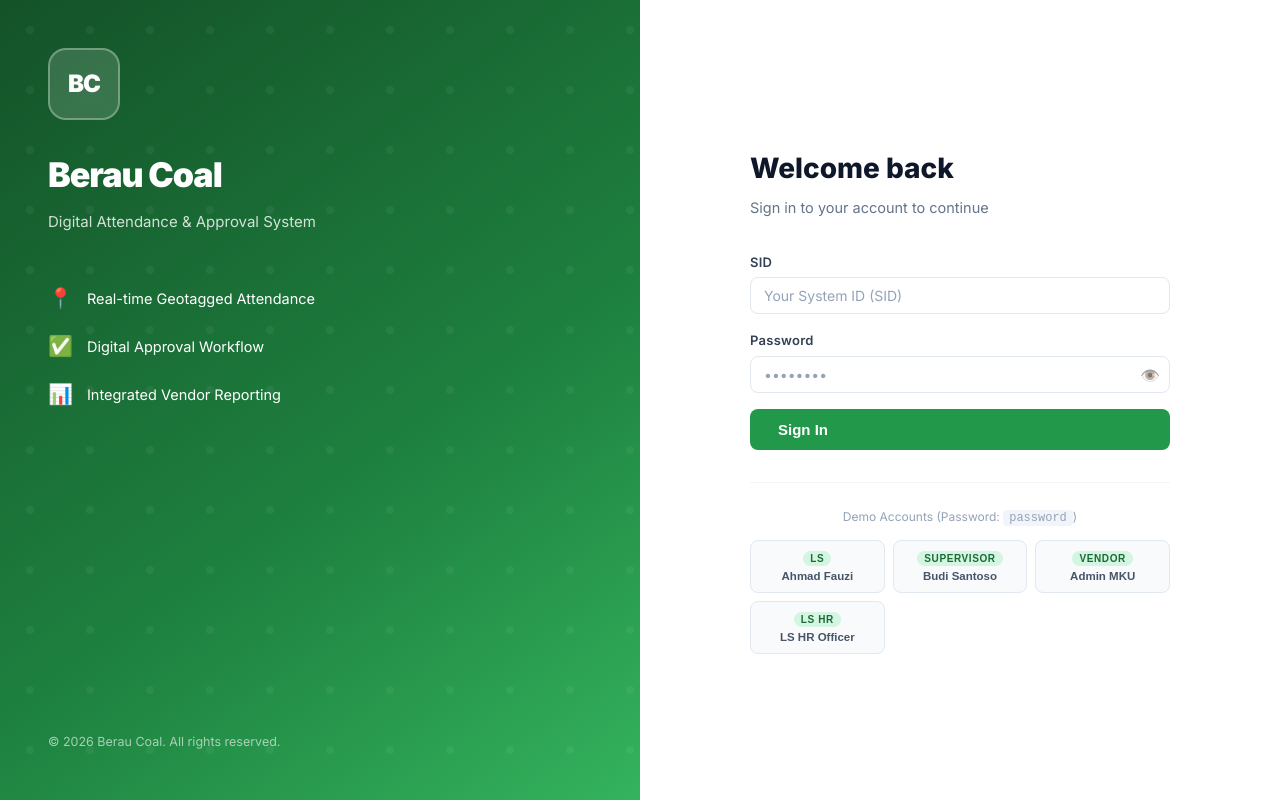
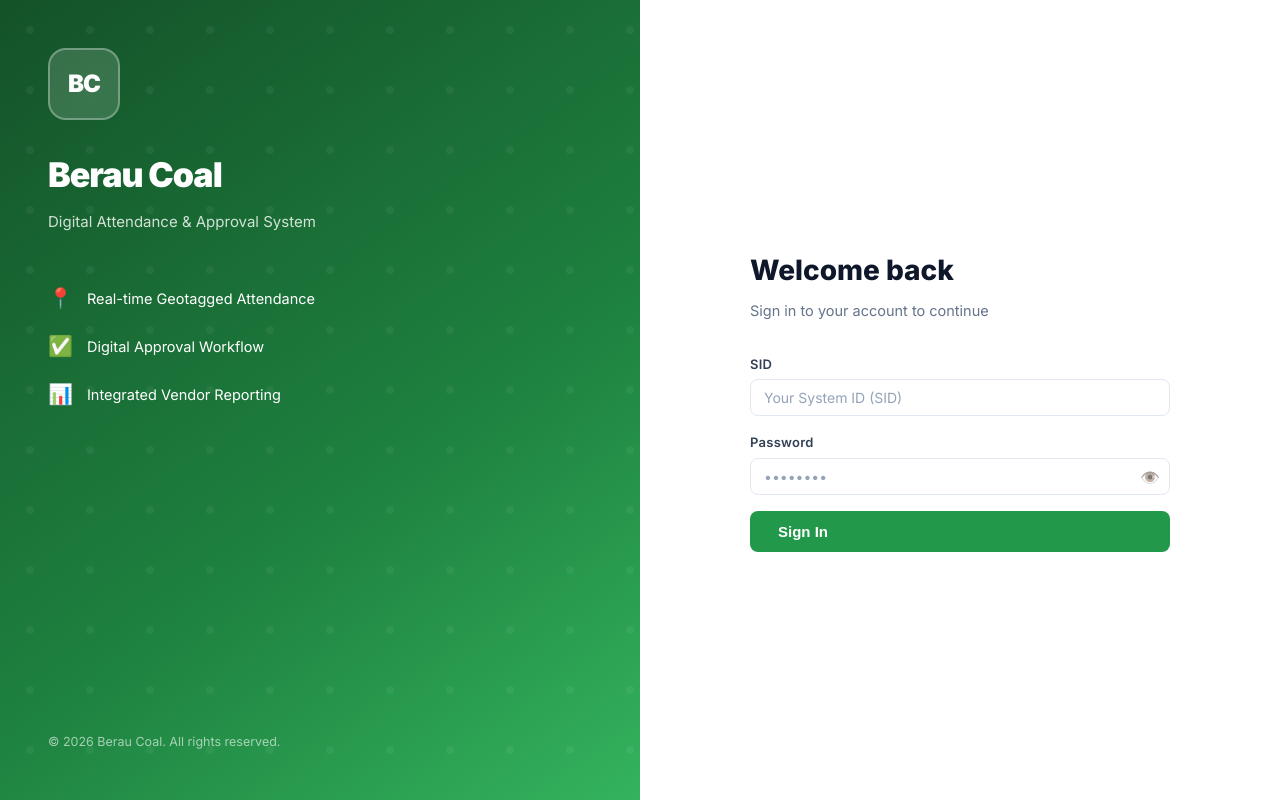
Before and after one commit to giovannirisrian-coder/HR_Attendance, a Vue app in the folder frontend/: page /login in a window 1280 px wide. Built offline with nearby package versions, Linux system fonts and the light colour scheme; no server answers.

Commit message:
refactor: remove demo accounts section from LoginView
- Eliminated the demo accounts feature from the LoginView component, including associated UI elements and functionality.
- Cleaned up related styles and JavaScript functions to streamline the login process and improve code maintainability.

```diff
--- a/frontend/src/views/LoginView.vue
+++ b/frontend/src/views/LoginView.vue
@@ -73,24 +73,6 @@
             <span>{{ loading ? 'Signing in…' : 'Sign In' }}</span>
           </button>
         </form>
-
-        <div class="demo-accounts">
-          <p class="demo-title">Demo Accounts (Password: <code>password</code>)</p>
-          <div class="demo-grid">
-            <button type="button" class="demo-btn" @click="fillDemo('ls1@beraucoal.com')">
-              <span class="demo-role">LS</span> Ahmad Fauzi
-            </button>
-            <button type="button" class="demo-btn" @click="fillDemo('supervisor1@beraucoal.com')">
-              <span class="demo-role">Supervisor</span> Budi Santoso
-            </button>
-            <button type="button" class="demo-btn" @click="fillDemo('vendor1@beraucoal.com')">
-              <span class="demo-role">Vendor</span> Admin MKU
-            </button>
-            <button type="button" class="demo-btn" @click="fillDemo('lshr@beraucoal.com')">
-              <span class="demo-role">LS HR</span> LS HR Officer
-            </button>
-          </div>
-        </div>
       </div>
     </div>
 
@@ -185,11 +167,6 @@
   saving: false,
   error: '',
 });
-
-const fillDemo = (sid) => {
-  form.sid = sid;
-  form.password = 'password';
-};
 
 // Resolve the post-login landing route for a role.
 const routeForRole = (role) => {
@@ -342,30 +319,6 @@
 }
 .pw-toggle:hover { opacity: 1; }
 
-/* ── Demo accounts ─ */
-.demo-accounts { margin-top: 32px; padding-top: 24px; border-top: 1px solid var(--bc-gray-100); }
-.demo-title { font-size: 12px; color: var(--bc-gray-400); text-align: center; margin-bottom: 12px; }
-.demo-title code { background: var(--bc-gray-100); padding: 1px 6px; border-radius: 4px; font-family: monospace; }
-.demo-grid { display: grid; grid-template-columns: repeat(auto-fill, minmax(120px, 1fr)); gap: 8px; max-width: 520px; margin: 0 auto; }
-.demo-btn {
-  display: flex; flex-direction: column; align-items: center; gap: 4px;
-  padding: 10px 8px;
-  background: var(--bc-gray-50);
-  border: 1.5px solid var(--bc-gray-200);
-  border-radius: var(--radius);
-  cursor: pointer;
-  font-size: 11.5px;
-  color: var(--bc-gray-600);
-  transition: all .15s;
-  font-weight: 600;
-}
-.demo-btn:hover { border-color: var(--bc-green-400); background: var(--bc-green-50); color: var(--bc-green-700); }
-.demo-role {
-  font-size: 10px; font-weight: 800; text-transform: uppercase; letter-spacing: .06em;
-  background: var(--bc-green-100); color: var(--bc-green-700);
-  padding: 2px 7px; border-radius: var(--radius-full);
-}
-
 /* ── First-time login dialog ─ */
 .fl-intro {
   font-size: 13.5px;
```
